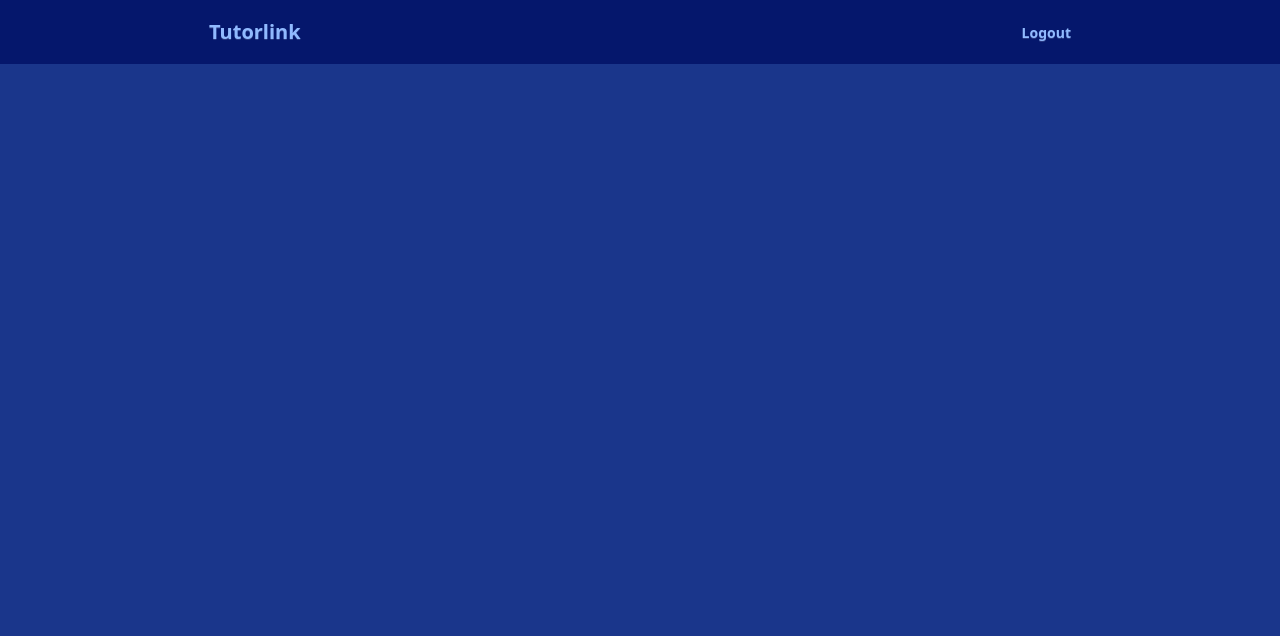
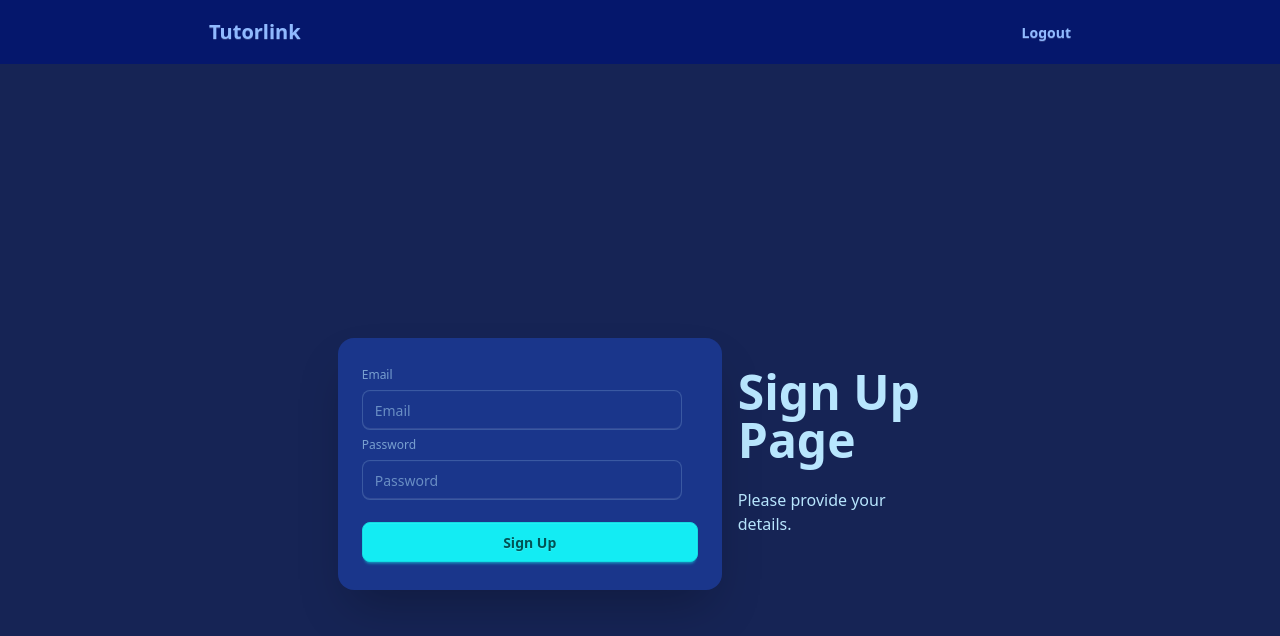
Before and after one commit to domkoekie/tutorlink, a React (Vite) app: page /signup in a window 1280 px wide. Before the commit this address had no page. Shown: the top 636 px of the page. Built offline with nearby package versions, Linux system fonts and the light colour scheme.

Commit message:
Home page + functionality

```diff
--- a/src/App.jsx
+++ b/src/App.jsx
@@ -1,6 +1,8 @@
 import Navbar from "./components/Navbar";
 import { BrowserRouter as Router, Routes, Route } from "react-router-dom";
+import HomePage from "./pages/HomePage";
 import Login from "./pages/Login";
+import SignUp from "./pages/SignUp";
 import ForgotPassword from "./pages/ForgotPassword";
 
 function App() {
@@ -8,7 +10,9 @@ function App() {
     <Router>
       <Navbar />
       <Routes>
-        <Route path="/" element={<Login />} />
+        <Route path="/" element={<HomePage />} />
+        <Route path="/login" element={<Login />} />
+        <Route path="/signup" element={<SignUp />} />
         <Route path="/forgot-password" element={<ForgotPassword />} />
       </Routes>
     </Router>
--- a/src/components/Navbar.jsx
+++ b/src/components/Navbar.jsx
@@ -9,7 +9,7 @@ const Navbar = () => {
         <div className="navbar bg-neutral text-neutral-content">
             <div className="containerWrap">
                 <button className="btn btn-ghost text-xl" onClick={() => navigate("/")}>Tutorlink</button>
-                <button className="btn btn-ghost">Logout</button>
+                <button className="btn btn-ghost" onClick={() => navigate("/")}>Logout</button>
             </div>
         </div>
     );
--- /dev/null
+++ b/src/pages/HomePage.jsx
@@ -0,0 +1,39 @@
+import React from "react";
+import { useNavigate } from "react-router-dom";
+import bgImage from "../assets/images/brian-jones-xLBNRz5Fy78-unsplash.jpg";
+
+const HomePage = () => {
+    const navigate = useNavigate();
+
+    return (
+        <div>
+            <div
+                className="hero min-h-screen"
+                style={{
+                    backgroundImage:
+                        `url(${bgImage})`,
+                }}
+            >
+                <div className="hero-overlay backdrop-blur"></div>
+                <div className="hero-content text-neutral-content text-center">
+                    <div className="max-w-md">
+                        <h1 className="mb-5 text-7xl font-bold">Welcome to Tutor Link!</h1>
+                        <p className="mb-5">
+                            Tutor Link aims to create an online platform that connects students with qualified tutors in various academic subjects.
+                        </p>
+                        <div className="flex flex-col items-center gap-4 mt-6">
+                            <button className="btn btn-primary w-40" onClick={() => navigate("/login")}>
+                                Login
+                            </button>
+                            <button className="btn btn-primary w-40" onClick={() => navigate("/signup")}>
+                                Sign Up
+                            </button>
+                        </div>
+                    </div>
+                </div>
+            </div>
+        </div>
+    );
+};
+
+export default HomePage;
--- /dev/null
+++ b/src/pages/SignUp.jsx
@@ -0,0 +1,32 @@
+import React from "react";
+
+const Login = () => {
+
+    return (
+        <div>
+            <div className="hero bg-base-200 min-h-screen">
+                <div className="hero-content flex-col lg:flex-row-reverse">
+                    <div className="text-center lg:text-left">
+                        <h1 className="text-5xl font-bold">Sign Up Page</h1>
+                        <p className="py-6">
+                            Please provide your details.
+                        </p>
+                    </div>
+                    <div className="card bg-base-100 w-full max-w-sm shrink-0 shadow-2xl">
+                        <div className="card-body">
+                            <fieldset className="fieldset">
+                                <label className="label">Email</label>
+                                <input type="email" className="input" placeholder="Email" />
+                                <label className="label">Password</label>
+                                <input type="password" className="input" placeholder="Password" />
+                                <button className="btn btn-primary mt-4">Sign Up</button>
+                            </fieldset>
+                        </div>
+                    </div>
+                </div>
+            </div>
+        </div>
+    );
+};
+
+export default Login;
```
Also changed, not shown: 1 other file (tests, documents, lock files or other folders).
